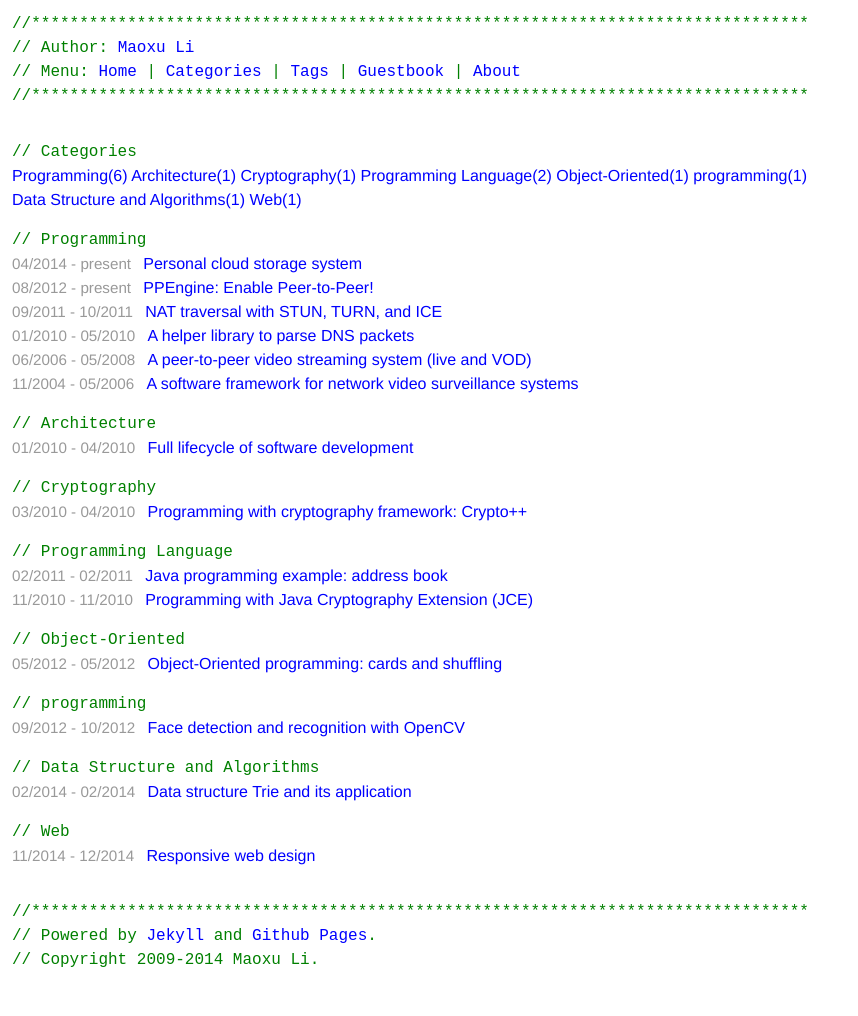
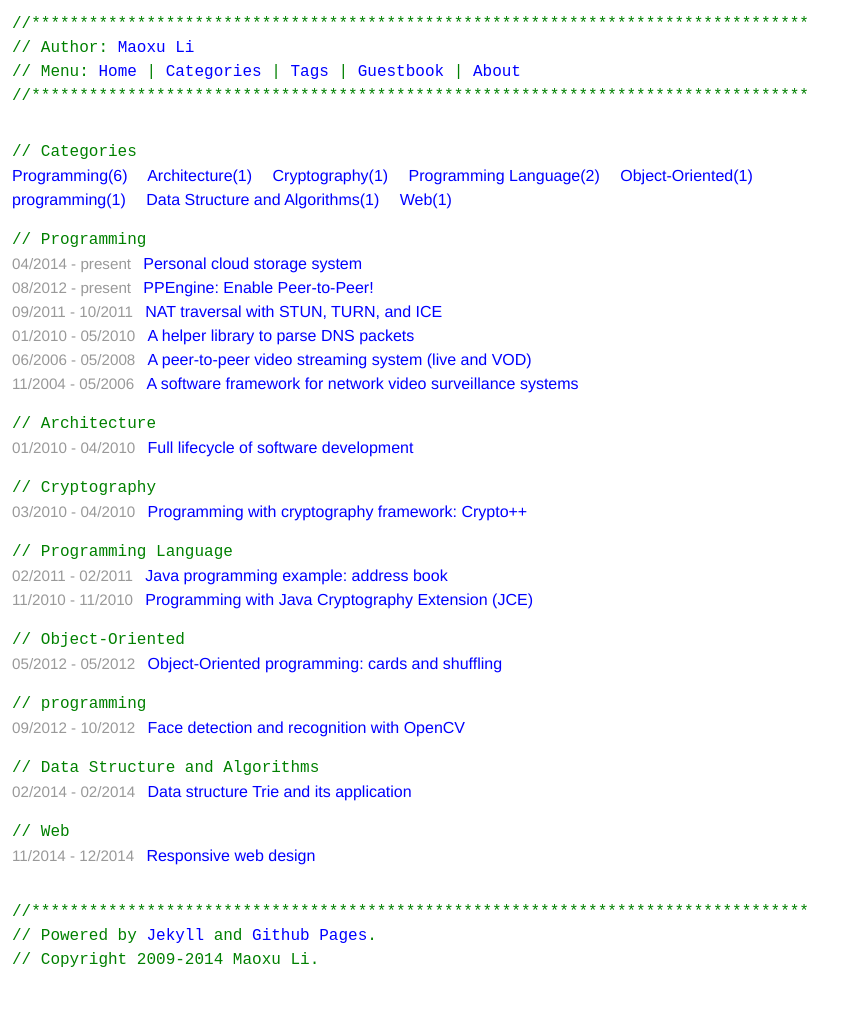
Before and after one commit to maoxuli/portfolio.maoxuli.com, a Jekyll site: the page built from categories/index.md, in a window 1280 px wide. Shown: the whole page, without its empty margins (0-858 px from the left). Built offline with Jekyll 4.4.1, drawn with Linux system fonts in a browser that asks for light colours; Markdown is read by kramdown in place of the engine named in the settings.

Commit message:
style of cloud

```diff
--- a/css/main.css
+++ b/css/main.css
@@ -190,6 +190,10 @@ h1, h2, h3, h4, h5, h6 {
   color: red;
 }
 
+.cloud a {
+  margin-right:1em;
+}
+
 .highlight {
   border: 1px solid #ddd;
   background-color: #eef;
```
